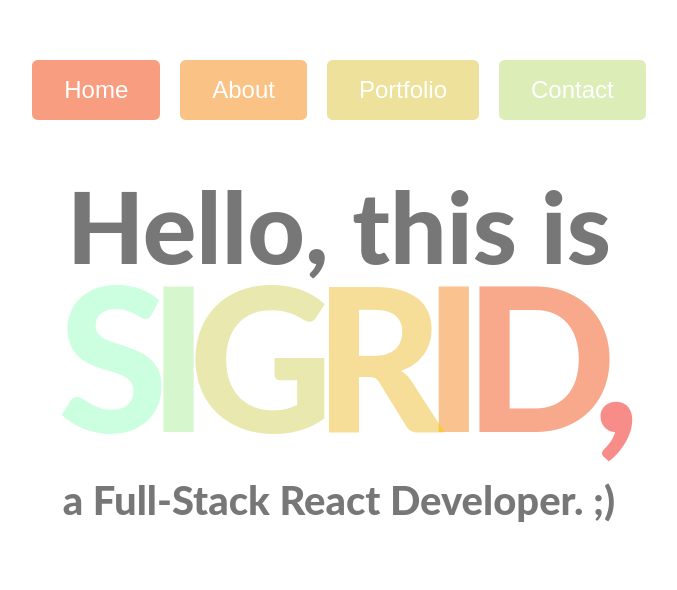
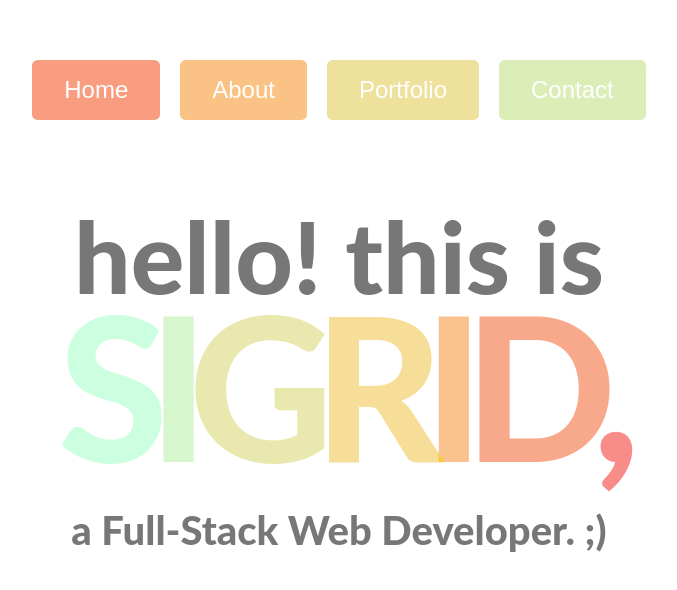
Before and after one commit to sigridnicole/sigridnicole.github.io, a React (Create React App) app: page / in a window 1280 px wide. Shown: the top 590 px of the page, without its empty margins (301-978 px from the left). Built offline with nearby package versions, Linux system fonts and the light colour scheme.

Commit message:
changed home design

```diff
--- a/src/components/Home/Home.css
+++ b/src/components/Home/Home.css
@@ -9,6 +9,7 @@
   color: rgb(105, 105, 105);
 }
 
+
 .letter {
   font-size: 200px;
   line-height: 110px;
@@ -17,24 +18,17 @@
   letter-spacing: -20px;
   mix-blend-mode: color-burn;
   position: relative;
-  transition: 4s;
-  transition-delay: 2s;
   opacity: 0.9;
 }
 
 .letter:hover{
-  animation: slide-down 4s;
+  animation: color-change 2s;
 }
 
-@keyframes slide-down {
-  0% {
-    top: 0px;
-  }
+@keyframes color-change {
   50% {
-    top: 40px; color: rgb(105, 105, 105);
-  }
-  100% {
-    top: 0px;
+    color: #696969;
+    opacity: 0.9
   }
 }
 
--- a/src/components/Home/Home.js
+++ b/src/components/Home/Home.js
@@ -5,7 +5,7 @@ const Home = () => {
   return (
     <div id="content">
       <div id="name">
-        <div className="hello">Hello, this is</div>
+        <div className="hello">hello! this is</div>
         <span className="logo">
           <span id="s" className="letter">
             S
@@ -30,7 +30,7 @@ const Home = () => {
           </span>
         </span>
       </div>
-      <p>a Full-Stack React Developer. ;)</p>
+      <p>a Full-Stack Web Developer. ;)</p>
     </div>
   );
 };
--- a/src/components/Nav/Nav.css
+++ b/src/components/Nav/Nav.css
@@ -1,6 +1,6 @@
 #links {
   font-size: 20px;
-  margin-top: 30px;
+  margin: 30px;
   text-align: center;
   padding: 20px;
 }
--- a/src/components/Portfolio/Portfolio.css
+++ b/src/components/Portfolio/Portfolio.css
@@ -9,7 +9,7 @@
 .projectGrid {
   margin: 40px;
   display: grid;
-  text-align: center;
+  align-items: center;
   grid-template-columns: repeat(auto-fill,minmax(400px,1fr));
 }
 
--- a/src/components/Portfolio/Portfolio.js
+++ b/src/components/Portfolio/Portfolio.js
@@ -1,5 +1,6 @@
 import React from 'react';
 import './Portfolio.css'
+
 
 const Portfolio = () => {
   return (
```
